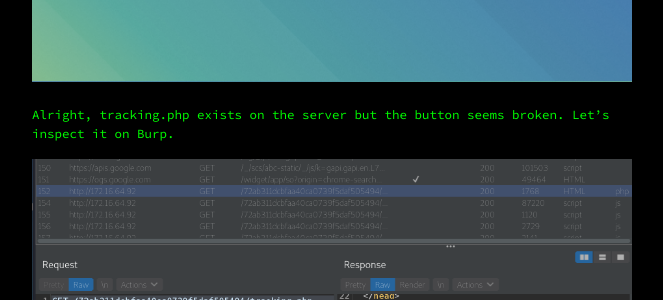
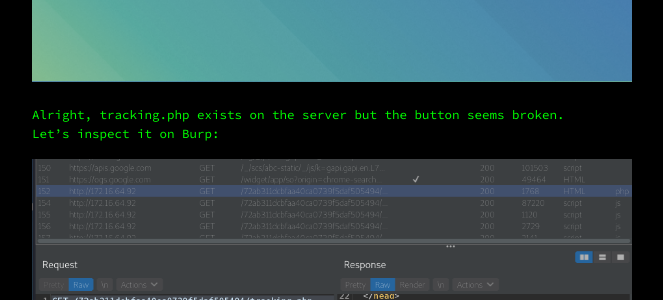
Before and after one commit to a56z/a56z.github.io, a Jekyll site: the page built from _posts/2021-02-13-exploiting-webapplications.markdown, in a window 1280 px wide and 900 px high, scrolled down 9205 px. Shown: the part 153-453 px from the top of the window, without its empty margins (308-971 px from the left). Built offline with Jekyll 4.4.1, drawn with Linux system fonts in a browser that asks for light colours; Markdown is read by kramdown in place of the engine named in the settings.

```diff
--- a/_posts/2021-02-13-exploiting-webapplications.markdown
+++ b/_posts/2021-02-13-exploiting-webapplications.markdown
@@ -523,14 +523,15 @@ We can check if this path is valid on the server side: http://172.16.64.92/72ab3
 Nope, restricted area. For tracking2 - ok let's see if tracking in the URL without the 2 at the end changes anything.
 http://172.16.64.92/72ab311dcbfaa40ca0739f5daf505494/tracking.php
 
+
 <img src="/assets/images/10.png" height="100%" width="100%">
-Alright, tracking.php exists on the server but the button seems broken. Let's inspect it on Burp.
+Alright, tracking.php exists on the server but the button seems broken.
+Let's inspect it on Burp:
 
 <img src="/assets/images/namevalue92.png" height="100%" width="100%">
 
 Reading the source code we can reconstruct the parameter and issue a valid request to the URL as follows:
 <img src="/assets/images/id1on92.png" height="100%" width="100%">
-
 
 <img src="/assets/images/11.png" height="100%" width="100%">
 
```
